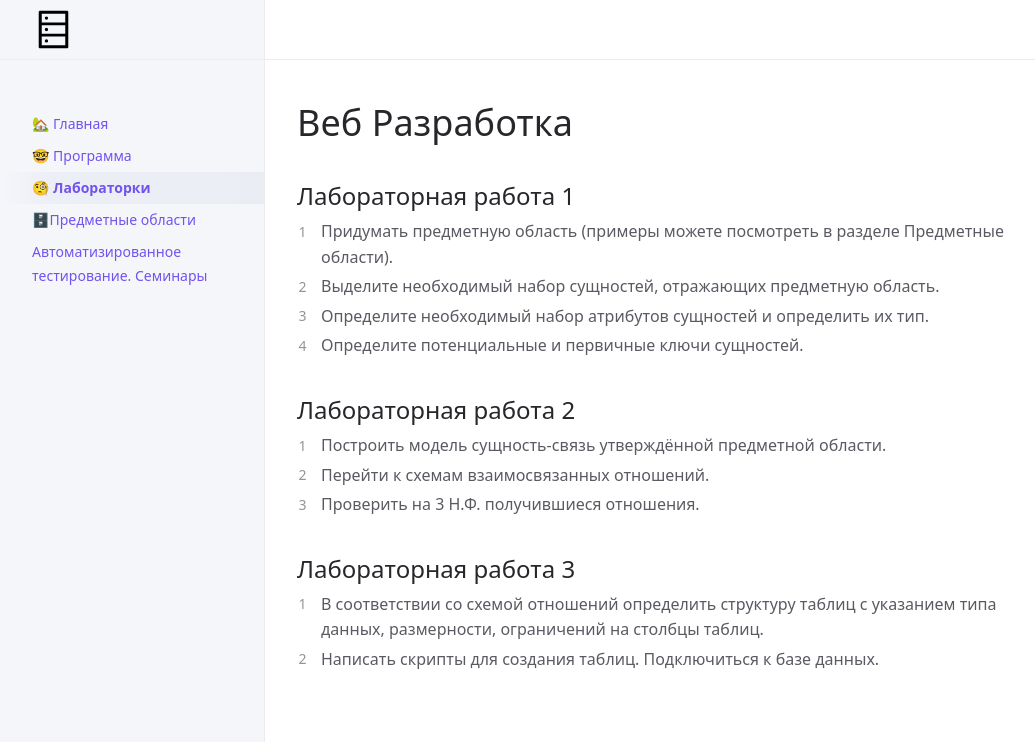
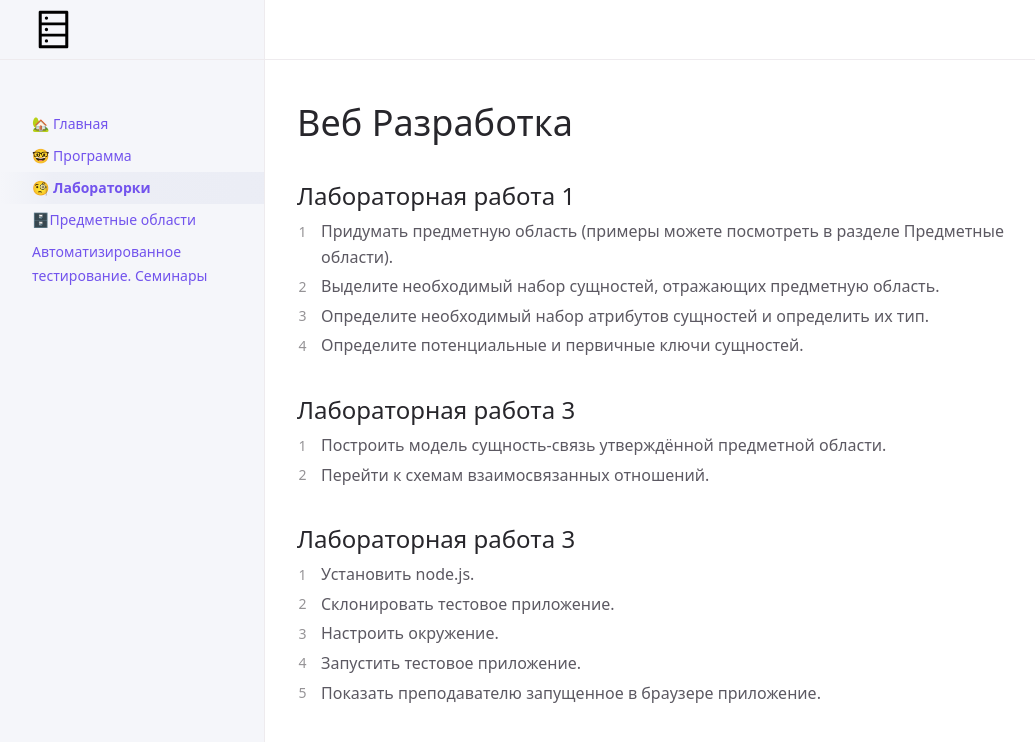
Before and after one commit to Das-dasein/db-lovefield, a Jekyll site: the page built from tasks.md, in a window 1280 px wide. Shown: the top 742 px of the page, without its empty margins (107-1142 px from the left). Built offline with Jekyll 4.4.1, drawn with Linux system fonts in a browser that asks for light colours; our own code applies the rules of GitHub Pages for plain Markdown files; a script that is not in the unit is left out.

Commit message:
Update tasks.md

```diff
--- a/tasks.md
+++ b/tasks.md
@@ -10,11 +10,13 @@ nav_order: 3
 3.	Определите необходимый набор атрибутов сущностей и определить их тип.
 4.	Определите потенциальные и первичные ключи сущностей.
 
-## Лабораторная работа 2
+## Лабораторная работа 3
 1. Построить модель сущность-связь утверждённой предметной области.
 2. Перейти к схемам взаимосвязанных отношений.
-3. Проверить на 3 Н.Ф. получившиеся отношения.
 
 ## Лабораторная работа 3
-1.  В соответствии со схемой отношений определить структуру таблиц с указанием типа данных, размерности, ограничений на столбцы таблиц.
-2.  Написать скрипты для создания таблиц. Подключиться к базе данных.
+1.  Установить node.js.
+2.  Склонировать тестовое приложение.
+3.  Настроить окружение.
+4.  Запустить тестовое приложение.
+5.  Показать преподавателю запущенное в браузере приложение.
```
